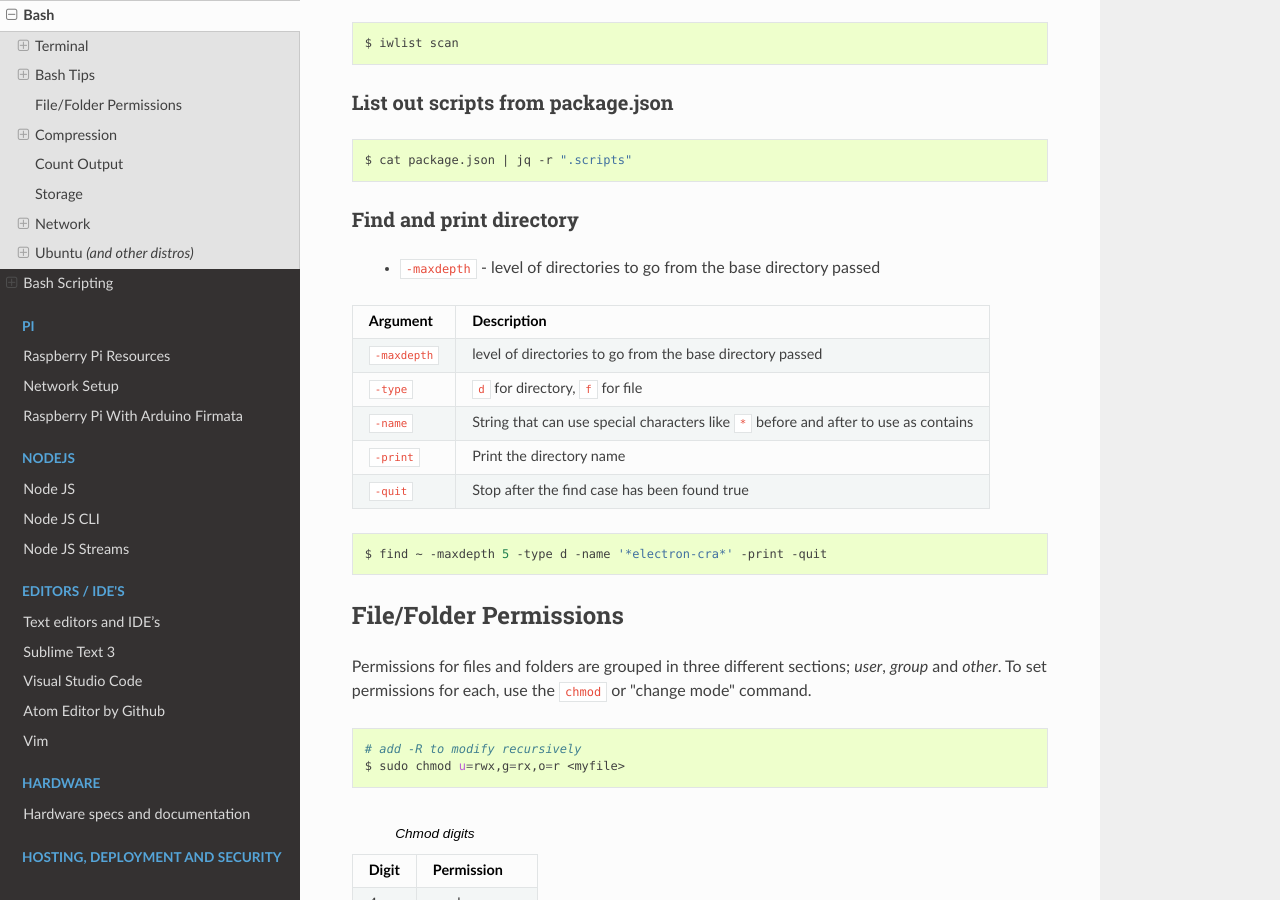
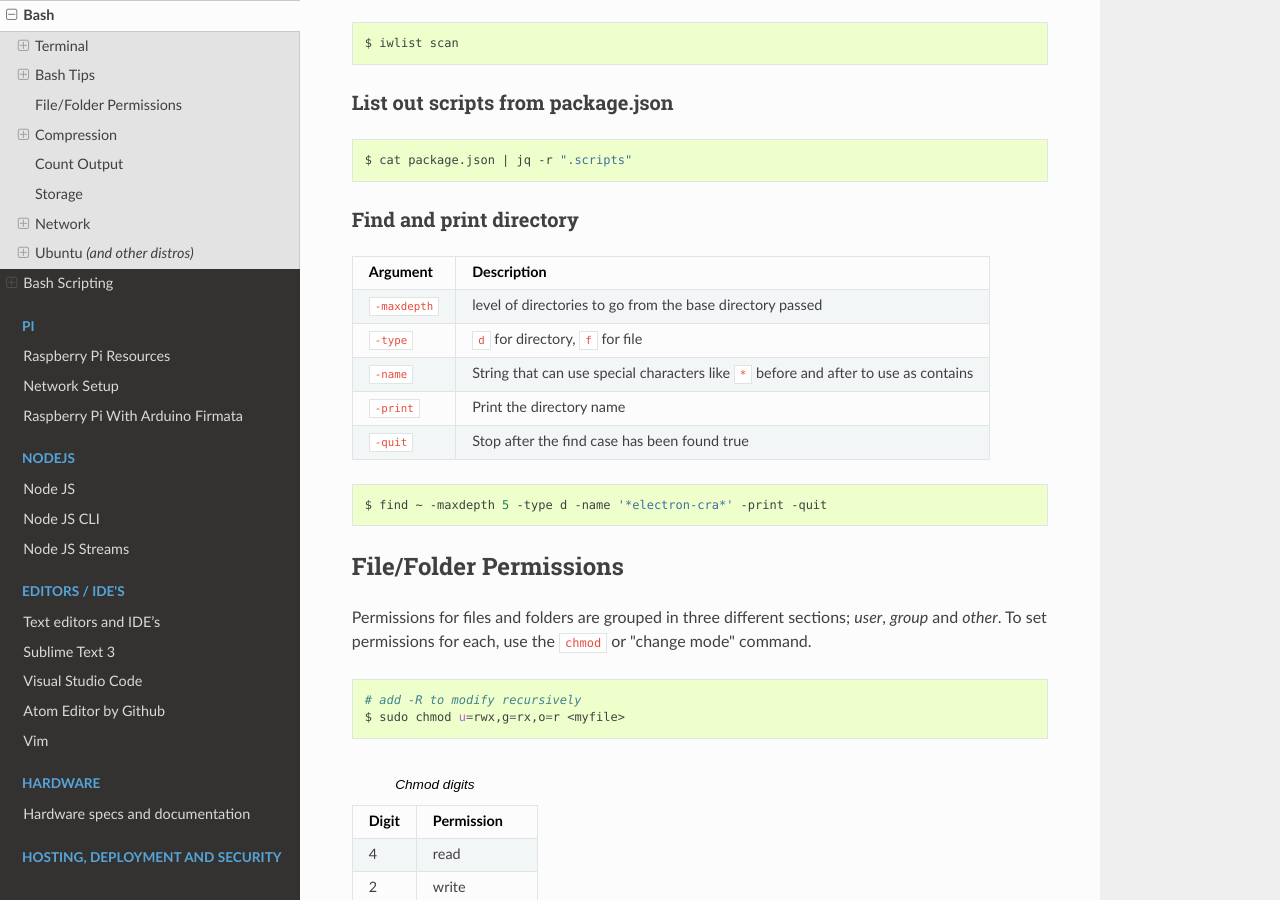
Before and after one commit to asmattic/docs, a Sphinx documentation site: the page built from source/linux/bash/index.rst, in a window 1280 px wide and 900 px high, scrolled down 1654 px. Built offline with Sphinx 7.4.7 and the Read the Docs theme 2.0.0, drawn with Linux system fonts in a browser that asks for light colours.

Commit message:
Rm extra maxdepth param line

```diff
--- a/source/linux/bash/index.rst
+++ b/source/linux/bash/index.rst
@@ -102,7 +102,6 @@ List out scripts from package.json
 
 Find and print directory
 ~~~~~~~~~~~~~~~~~~~~~~~~~~~~~~~~~~~~
- - ``-maxdepth`` - level of directories to go from the base directory passed
 
 .. list-table::
    :header-rows: 1
```
